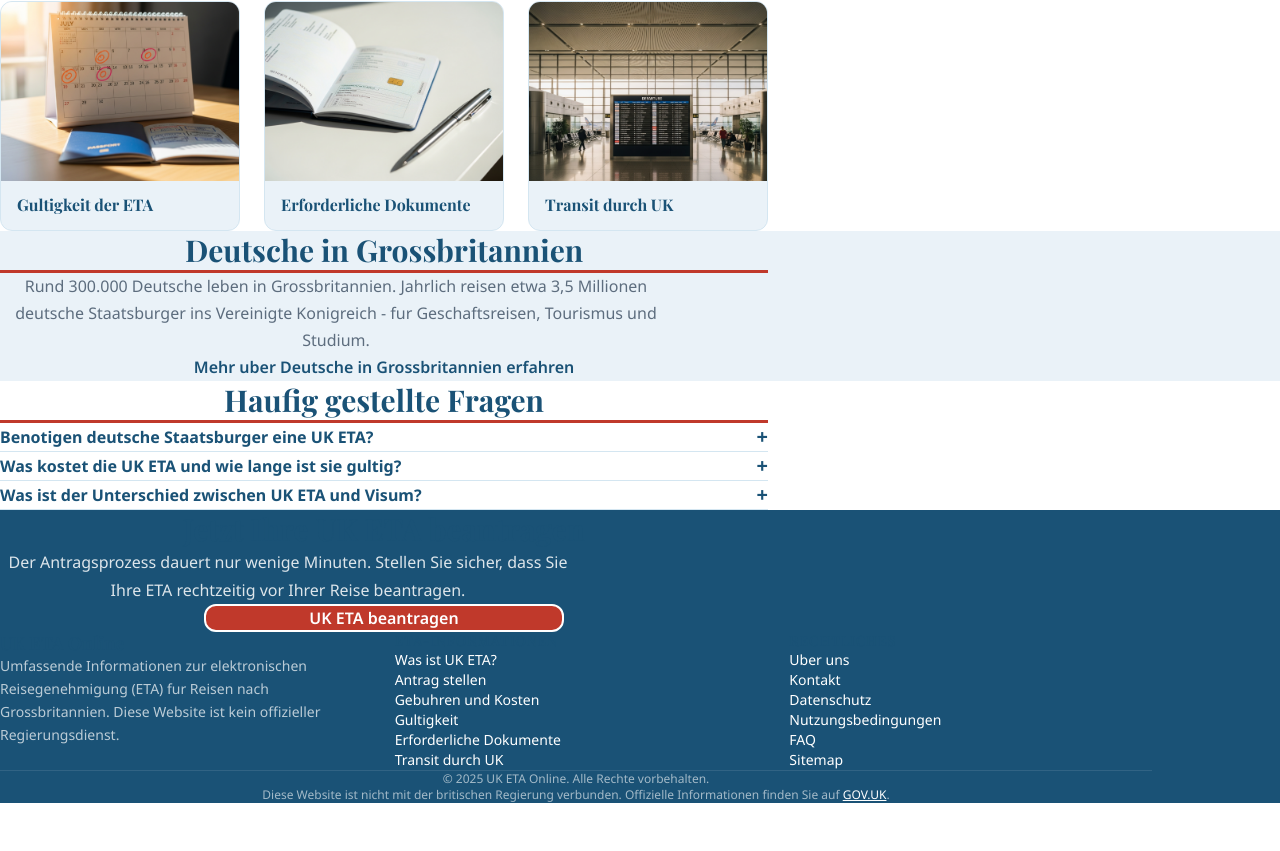
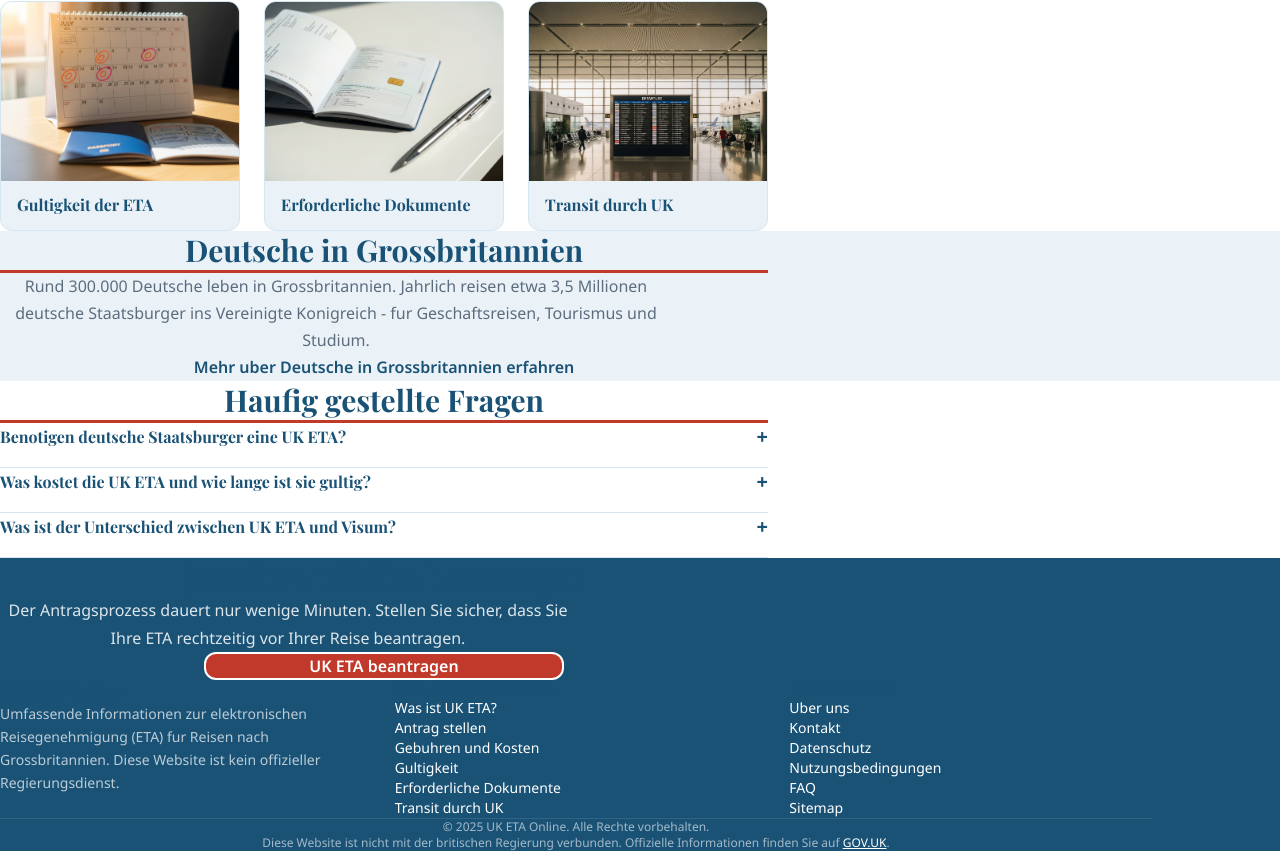
Before and after one commit to mediaxsaburoai0818-design/de-uk-eta-site, a Next.js app: page / in a window 1280 px wide. Shown: the part 1042-1893 px from the top of the page. Before the commit the page ends 1845 px from the top, so only its background shows below. Built offline with nearby package versions, Linux system fonts and the light colour scheme.

Commit message:
fix: FAQ h3 matching heading size

```diff
--- a/app/FAQAccordion.tsx
+++ b/app/FAQAccordion.tsx
@@ -1,17 +1,38 @@
 "use client";
+
 import { useState } from "react";
-interface FAQItem { question: string; answer: string; }
+
+interface FAQItem {
+  question: string;
+  answer: string;
+}
+
 export default function FAQAccordion({ items }: { items: FAQItem[] }) {
   const [openIndex, setOpenIndex] = useState<number | null>(null);
+
   return (
-    <div className="space-y-3">
+    <div className="space-y-4">
       {items.map((item, index) => (
-        <div key={index} style={{ borderBottom: "1px solid #d4e6f1" }}>
-          <button onClick={() => setOpenIndex(openIndex === index ? null : index)} className="w-full flex items-center justify-between py-4 text-left" style={{ background: "none", border: "none", cursor: "pointer" }}>
-            <span className="font-bold text-base pr-4" style={{ color: "#1a5276" }}>{item.question}</span>
-            <span className="flex-shrink-0 text-xl font-bold" style={{ color: "#1a5276" }}>{openIndex === index ? "\u2212" : "+"}</span>
+        <div key={index} style={{ borderBottom: "1px solid #d4e6f1", paddingBottom: "16px" }}>
+          <button
+            onClick={() => setOpenIndex(openIndex === index ? null : index)}
+            className="w-full flex items-center justify-between py-3 text-left"
+            style={{ background: "none", border: "none", cursor: "pointer" }}
+          >
+            <h3 className="font-bold pr-4" style={{ color: "#1a5276", margin: 0, fontSize: "inherit" }}>
+              {item.question}
+            </h3>
+            <span className="flex-shrink-0 text-xl font-bold" style={{ color: "#1a5276" }}>
+              {openIndex === index ? "−" : "+"}
+            </span>
           </button>
-          {openIndex === index && (<div className="pb-4"><p className="text-sm leading-relaxed" style={{ color: "#5d6d7e" }}>{item.answer}</p></div>)}
+          {openIndex === index && (
+            <div className="pt-2">
+              <p className="text-sm leading-relaxed" style={{ color: "#5d6d7e" }}>
+                {item.answer}
+              </p>
+            </div>
+          )}
         </div>
       ))}
     </div>
```
